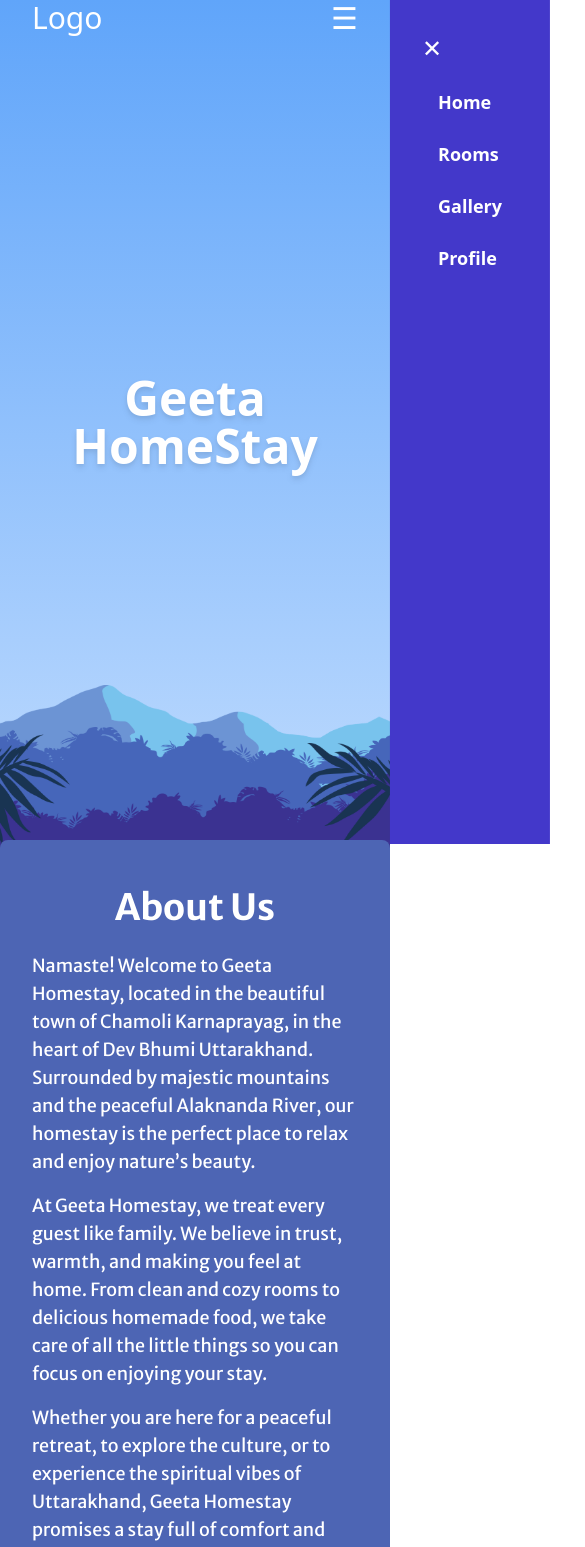
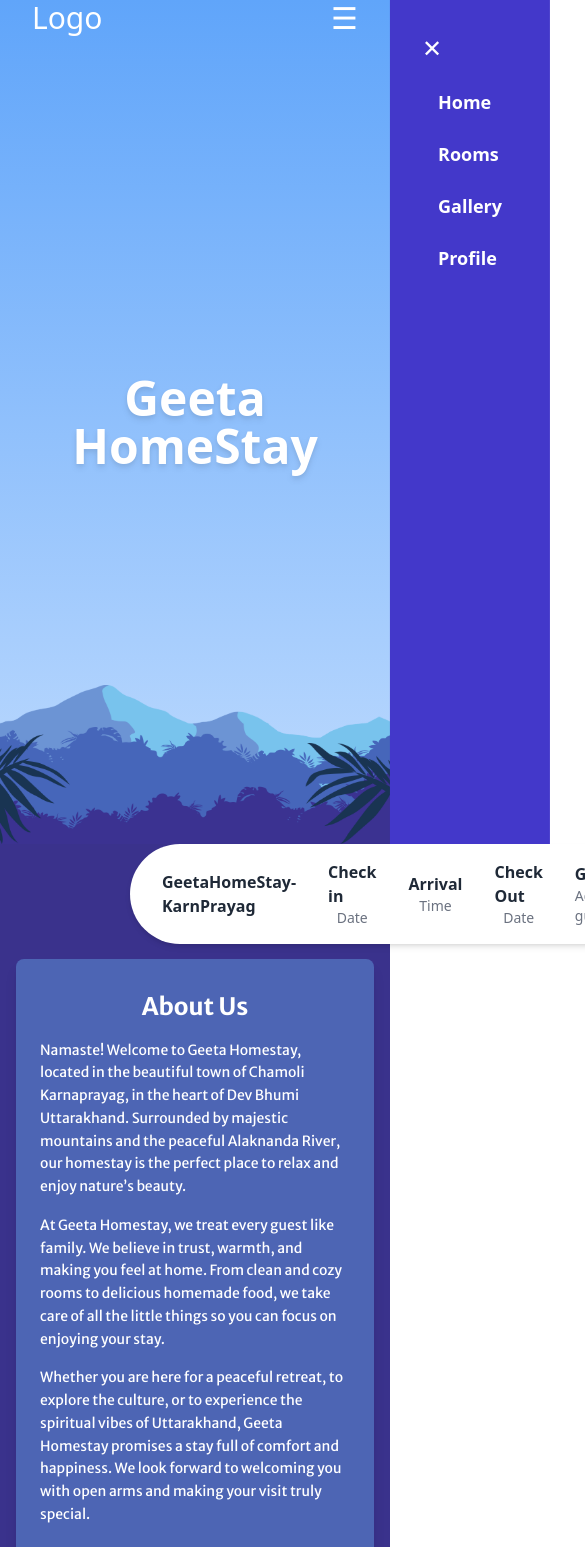
Before and after one commit to Sparsh-kandwal/GeetaHomestay, a React (Vite) app in the folder frontend/: page / in a window 390 px wide. Shown: the top 1547 px of the page, 585 px wide, since content can reach past the window. Built offline with nearby package versions, Linux system fonts and the light colour scheme; a web font is replaced by a local one.

Commit message:
added some search bar  options on the homepage

```diff
--- a/frontend/package.json
+++ b/frontend/package.json
@@ -10,8 +10,13 @@
     "preview": "vite preview"
   },
   "dependencies": {
+    "@emotion/react": "^11.14.0",
+    "@emotion/styled": "^11.14.0",
+    "@mui/material": "^6.3.0",
+    "@shadcn/ui": "^0.0.4",
     "font-awesome": "^4.7.0",
     "framer-motion": "^11.15.0",
+    "lucide-react": "^0.469.0",
     "react": "^18.3.1",
     "react-dom": "^18.3.1",
     "react-icons": "^5.4.0",
--- a/frontend/src/components/AboutSection.jsx
+++ b/frontend/src/components/AboutSection.jsx
@@ -5,11 +5,16 @@ export const AboutSection = () => {
   const { title, paragraphs } = ABOUT_SECTION_CONTENT;
 
   return (
-    <div className="flex justify-center items-center h-screen bg-[#3a328c]">
-      <section className="bg-[#4d65b4] text-white py-12 px-8 rounded-lg shadow-lg max-w-3xl transform transition-transform duration-300 hover:scale-105 active:scale-110">
-        <h1 className="text-4xl font-bold mb-6 text-center">{title}</h1>
+    <div className="flex justify-center items-center min-h-screen bg-[#3a328c] px-4">
+      <section className="bg-[#4d65b4] text-white py-8 px-6 sm:py-10 sm:px-12 md:py-12 md:px-16 lg:py-16 lg:px-20 rounded-lg shadow-lg max-w-full sm:max-w-lg md:max-w-2xl lg:max-w-3xl transform transition-transform duration-300 hover:scale-105 active:scale-110">
+        <h1 className="text-2xl sm:text-3xl md:text-4xl font-bold mb-4 sm:mb-6 text-center">
+          {title}
+        </h1>
         {paragraphs.map((text, index) => (
-          <p key={index} className="mb-4 text-lg">
+          <p
+            key={index}
+            className="mb-4 text-sm sm:text-base md:text-lg leading-relaxed"
+          >
             {text}
           </p>
         ))}
--- a/frontend/src/pages/HomePage.jsx
+++ b/frontend/src/pages/HomePage.jsx
@@ -1,6 +1,7 @@
 import React, { useEffect } from 'react';
 import { AboutSection } from '../components/AboutSection';
 import Testimonials from '../components/Testimonials';
+import { Card, Button } from '@mui/material'; // Ensure you are using Material UI or your own components
 
 const HomePage = () => {
   useEffect(() => {
@@ -21,17 +22,64 @@ const HomePage = () => {
   return (
     <div>
       <section className="h-screen bg-gradient-to-t from-blue-200 to-blue-400 relative overflow-hidden">
-        <img src="static/mount1.png" alt="Mountain 1" className="mount1 absolute bottom-0 w-full pointer-events-none" />
-        <img src="static/bush2.png" alt="Bush 2" className="bush2 absolute bottom-0 w-full pointer-events-none" />
+        <img
+          src="/static/mount1.png"
+          alt="Mountain 1"
+          className="mount1 absolute bottom-0 w-full pointer-events-none"
+        />
+        <img
+          src="/static/bush2.png"
+          alt="Bush 2"
+          className="bush2 absolute bottom-0 w-full pointer-events-none"
+        />
         <h1 className="title absolute top-1/2 left-1/2 transform -translate-x-1/2 -translate-y-1/2 text-center text-white font-extrabold drop-shadow-md">
-          <span className="text-5xl md:text-7xl lg:text-9xl">
-            Geeta HomeStay
-          </span>
+          <span className="text-5xl md:text-7xl lg:text-9xl">Geeta HomeStay</span>
         </h1>
-        <img src="static/bush1.png" alt="Bush 1" className="bush1 absolute bottom-0 w-full pointer-events-none" />
-        <img src="static/leaf2.png" alt="Leaf 2" className="leaf2 absolute bottom-0 w-full pointer-events-none" />
-        <img src="static/leaf1.png" alt="Leaf 1" className="leaf1 absolute bottom-0 w-full pointer-events-none" />
+        <img
+          src="/static/bush1.png"
+          alt="Bush 1"
+          className="bush1 absolute bottom-0 w-full pointer-events-none"
+        />
+        <img
+          src="/static/leaf2.png"
+          alt="Leaf 2"
+          className="leaf2 absolute bottom-0 w-full pointer-events-none"
+        />
+        <img
+          src="/static/leaf1.png"
+          alt="Leaf 1"
+          className="leaf1 absolute bottom-0 w-full pointer-events-none"
+        />
       </section>
+
+      {/* Card Component */}
+      <div className="relative">
+        <div className="flex items-center   absolute top-1/2 left-1/3 bg-white rounded-full shadow-md p-4">
+          <div className="flex flex-col items-center mx-4 text-gray-500">
+            <strong className="text-gray-800">GeetaHomeStay-KarnPrayag</strong>
+
+          </div>
+          <div className="flex flex-col items-center mx-4 text-gray-500">
+            <strong className="text-gray-800">Check in</strong>
+            <span className="text-sm">Date</span>
+          </div>
+          <div className="flex flex-col items-center mx-4 text-gray-500">
+            <strong className="text-gray-800">Arrival</strong>
+            <span className="text-sm">Time</span>
+          </div>
+          <div className="flex flex-col items-center mx-4 text-gray-500">
+            <strong className="text-gray-800">Check Out</strong>
+            <span className="text-sm">Date</span>
+          </div>
+          <div className="flex flex-col items-center mx-4 text-gray-500">
+            <strong className="text-gray-800">Guests</strong>
+            <span className="text-sm">Add guests</span>
+          </div>
+          <div className="bg-yellow-400 rounded-full p-2 cursor-pointer hover:bg-yellow-500">
+            <img src="https://img.icons8.com/ios-filled/24/000000/search.png" alt="Search Icon" />
+          </div>
+        </div>
+      </div>
 
       <div className="font-merriweather">
         <AboutSection id="about" />
```
Also changed, not shown: 1 other file (tests, documents, lock files or other folders).
